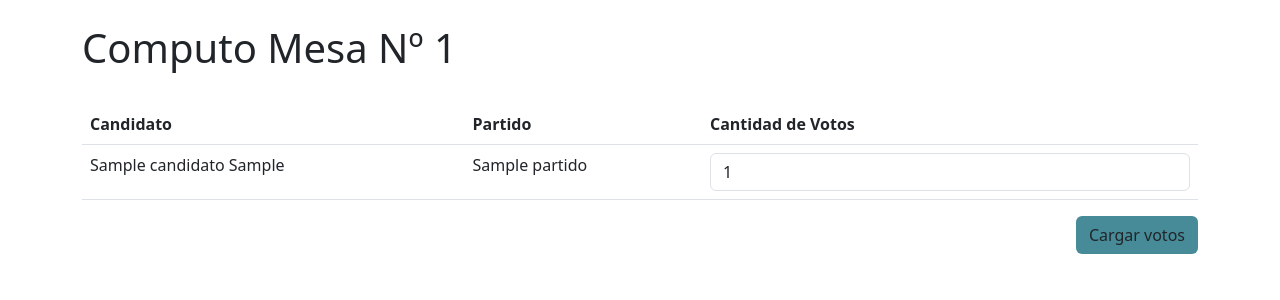
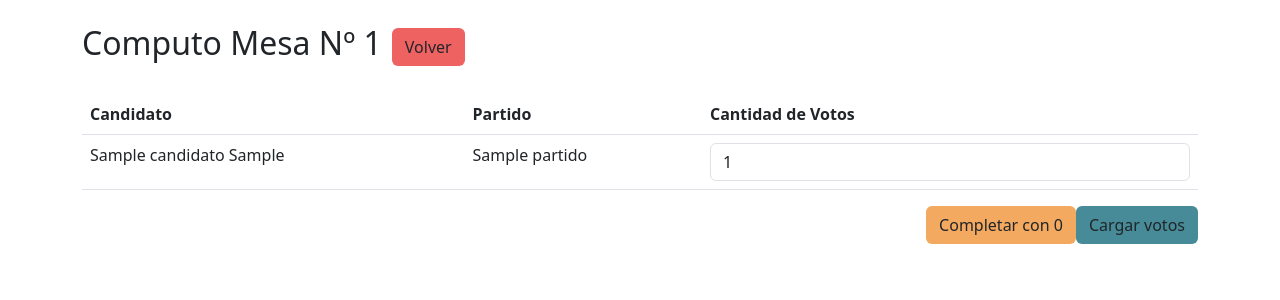
Before and after one commit to marceloambrosio/SistemaControlVotantes, a Django app: page /computo/1/1/ in a window 1280 px wide. Shown: the part 56-356 px from the top of the page. Run offline with Django 5.2, Linux system fonts and the light colour scheme; tables that the repository leaves empty hold one stand-in row (values such as "Sample post"); some libraries are stand-ins or nearby versions.

Commit message:
computo y detalle computo funcionando

```diff
--- a/computo/templates/detalle_computo_mesa.html
+++ b/computo/templates/detalle_computo_mesa.html
@@ -2,7 +2,10 @@
 
 {% block content %}
 <br>
-  <h1>Computo Mesa Nº {{ mesa }}</h1>
+<div class="padron-header">
+  <h2>Computo Mesa Nº {{ mesa }}</h2>
+  <button class="btn" style="background-color: #EF6262" onclick="location.href='{% url 'computo_mesa_list' computo_id=computo %}'">Volver</button>
+</div>
   <br>
   <form method="post">
     {% csrf_token %}
@@ -20,12 +23,33 @@
             <td>{{ candidato.candidato.nombre }} {{ candidato.candidato.apellido }}</td>
             <td>{{ candidato.candidato.partido.nombre }}</td>
             <td>
-                <input class="form-control" type="number" name="cantidad_voto_{{ candidato.candidato.id }}" value="{{ candidato.cantidad_voto|default:'' }}">
+                <input class="form-control" type="number" name="cantidad_voto_{{ candidato.candidato.id }}" value="{{ candidato.cantidad_voto}}">
             </td>
           </tr>
         {% endfor %}
       </tbody>
     </table>
     <button id="cargar-btn" class="btn float-end" style="background-color: #468B97" type="submit">Cargar votos</button>
+    <button type="button" id="completar-con-0" class="btn float-end" style="background-color: #F3AA60">Completar con 0</button>
   </form>
+
+  <style>
+    .padron-header {
+      display: flex;
+      align-items: center;
+      gap: 10px;
+    }
+  </style>
+
+<script>
+    document.getElementById('completar-con-0').addEventListener('click', function() {
+      // Recorre todos los campos de entrada y establece su valor en "0" si están vacíos
+      var inputs = document.querySelectorAll('input[type="number"]');
+      for (var i = 0; i < inputs.length; i++) {
+        if (inputs[i].value.trim() === '') {
+          inputs[i].value = '0';
+        }
+      }
+    });
+  </script>
 {% endblock %}
--- a/computo/views.py
+++ b/computo/views.py
@@ -26,6 +26,7 @@ class ComputoMesaListView(ListView):
         # Usamos la Seccion para obtener todas las mesas
         mesas = Mesa.objects.filter(escuela__circuito__seccion=seccion)
         context['mesas'] = mesas
+        context['computo'] = computo
 
         return context
 
@@ -60,7 +61,7 @@ class DetalleComputoMesaView(View):
                 'cantidad_voto': cantidad_voto.cantidad_voto if cantidad_voto else None
             })
 
-        return render(request, self.template_name, {'candidatos': candidatos_con_valor, 'mesa': mesa_id})
+        return render(request, self.template_name, {'candidatos': candidatos_con_valor, 'mesa': mesa_id, 'computo':computo_id})
 
 
     def post(self, request, computo_id, mesa_id):
@@ -69,12 +70,15 @@ class DetalleComputoMesaView(View):
 
         for candidato in candidatos:
             nombre_campo = f'cantidad_voto_{candidato.candidato.id}'
-            cantidad_voto = request.POST.get(nombre_campo, 0)
+            cantidad_voto = request.POST.get(nombre_campo)
 
-            try:
-                cantidad_voto = int(cantidad_voto)
-            except ValueError:
-                cantidad_voto = 0
+            if cantidad_voto == '':
+                cantidad_voto = None
+            else:
+                try:
+                    cantidad_voto = int(cantidad_voto)
+                except ValueError:
+                    cantidad_voto = None
 
             detalle, created = DetalleComputo.objects.get_or_create(computo=computo, mesa_id=mesa_id, candidato_eleccion=candidato)
             detalle.cantidad_voto = cantidad_voto
```
Also changed, not shown: computo/templates/computo_mesa_list.html (+5 -6 lines).
